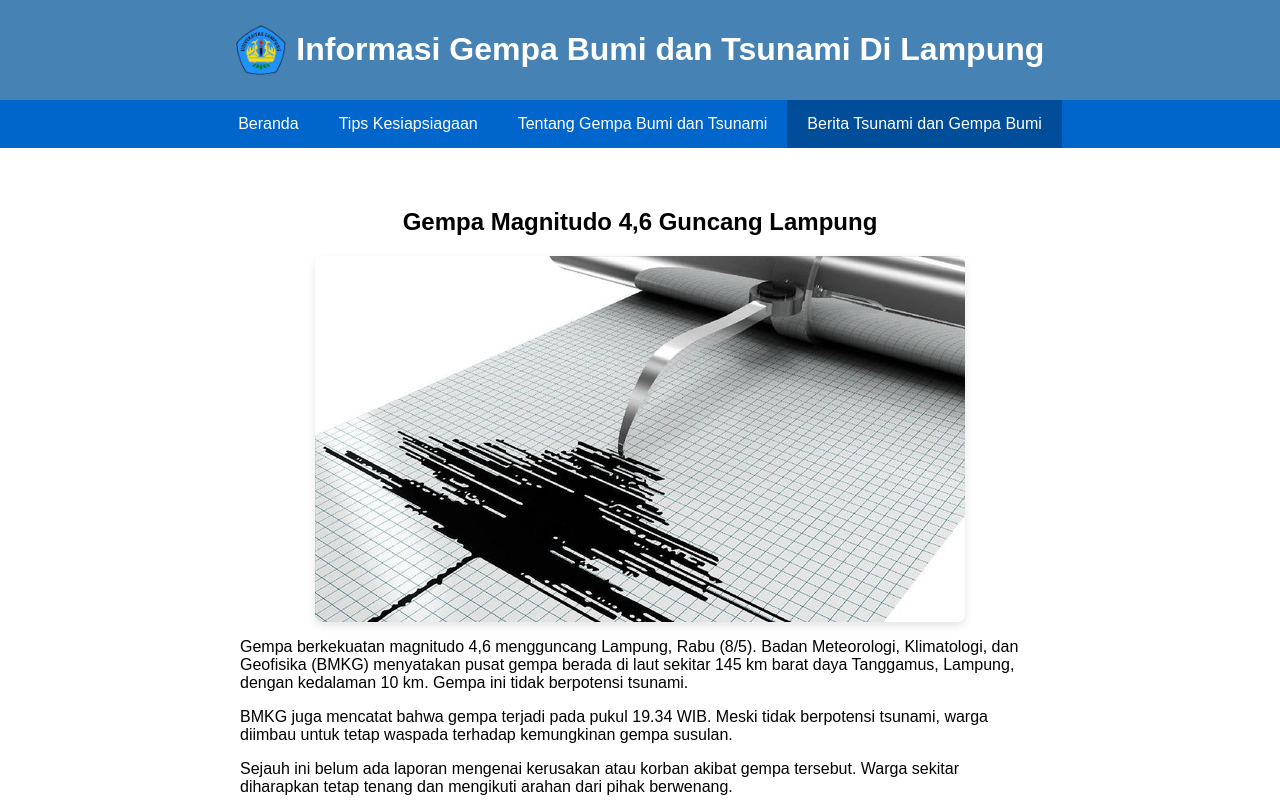
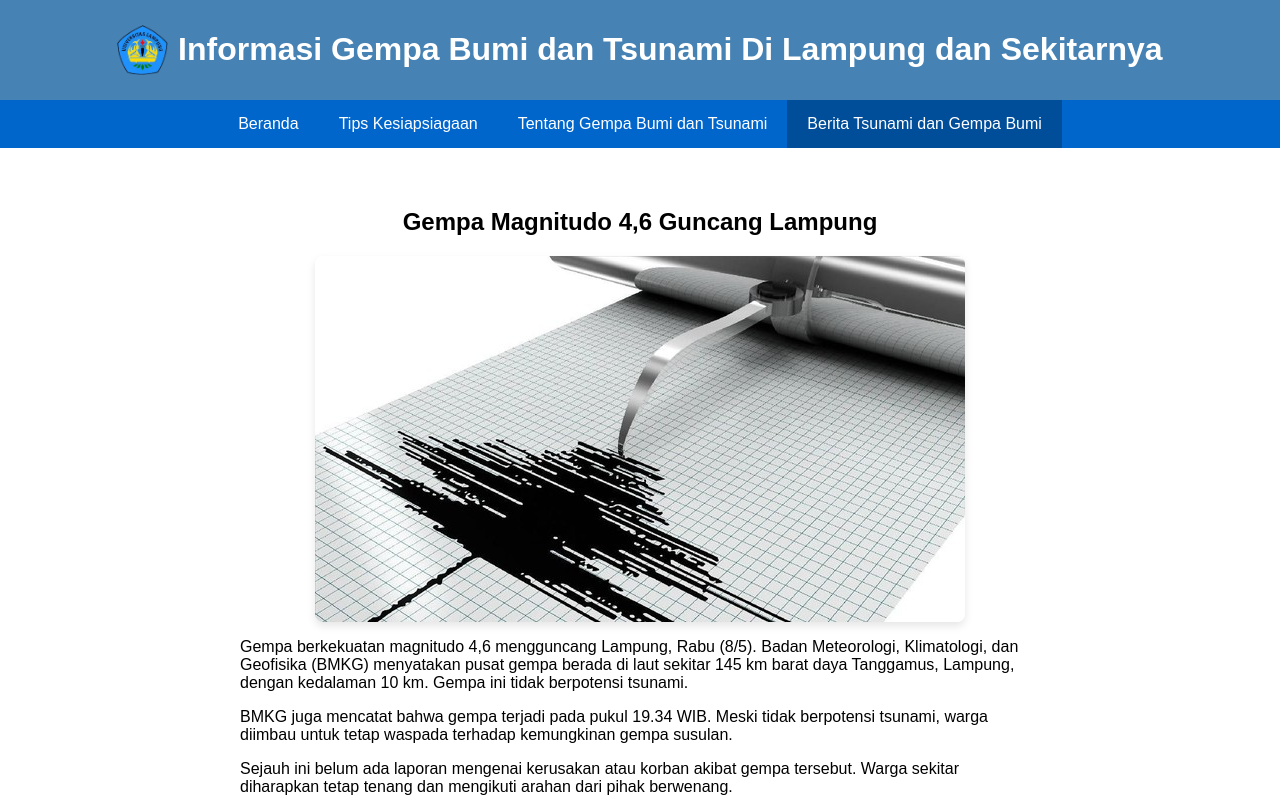
Before and after one commit to nurafifahriniadilah/websitesig, a plain HTML site: page berita1.html in a window 1280 px wide. Shown: the top 800 px of the page. Drawn offline with Linux system fonts and the light colour scheme.

Commit message:
Update judul

```diff
--- a/berita1.html
+++ b/berita1.html
@@ -10,7 +10,7 @@
     <header>
         <div class="header-content">
             <img src="logo.png" alt="Logo" class="logo">
-            <h1>Informasi Gempa Bumi dan Tsunami Di Lampung</h1>
+            <h1>Informasi Gempa Bumi dan Tsunami Di Lampung dan Sekitarnya</h1>
         </div>
     </header>
     <nav>
```
